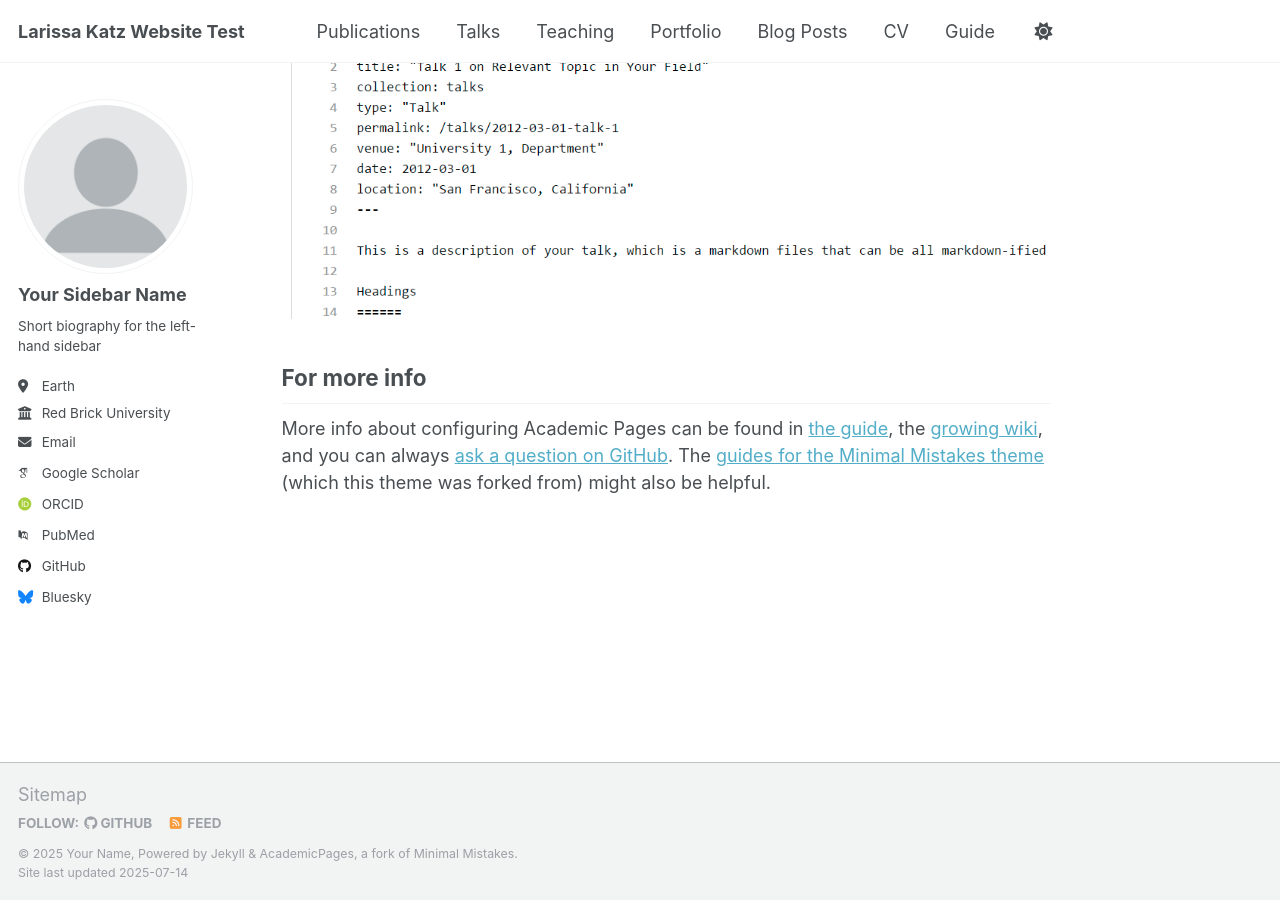
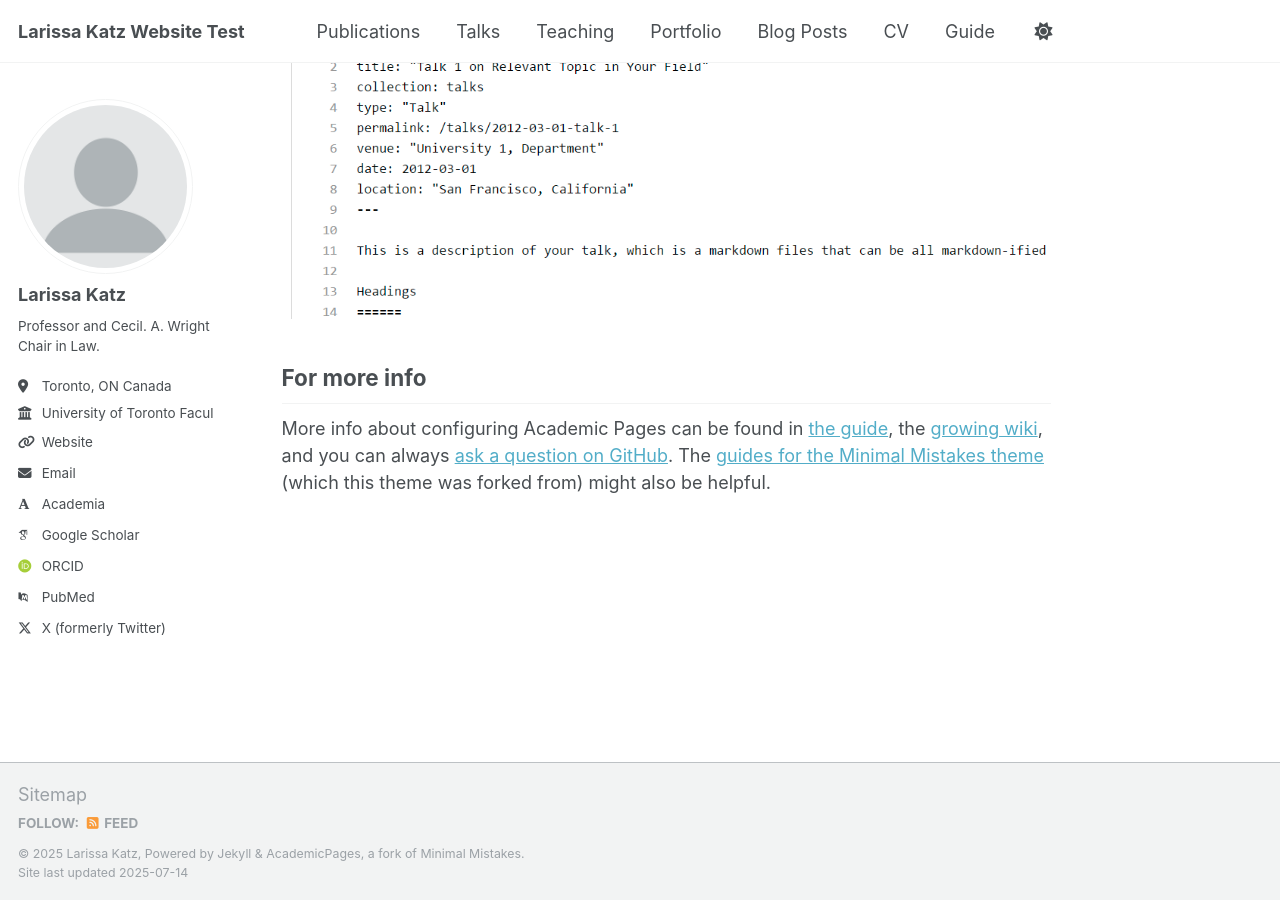
Before and after one commit to TinyMagician/LKWebsiteProject.github.io, a Jekyll site: the page built from _pages/about.md, in a window 1280 px wide and 900 px high, scrolled down 2880 px. Built offline with Jekyll 4.4.1, drawn with Linux system fonts in a browser that asks for light colours; some web fonts are replaced; a script that is not in the unit is left out.

Commit message:
Update site and author information in _config.yml
Replaced placeholder values with Larissa Katz's details, including name, email, bio, university affiliation, and relevant academic and social links. Updated site URL and repository to reflect the correct project location.

```diff
--- a/_config.yml
+++ b/_config.yml
@@ -11,11 +11,11 @@ locale                   : "en-US"
 site_theme               : "default"
 title                    : "Larissa Katz Website Test"
 title_separator          : "-"
-name                     : &name "Your Name"
+name                     : &name "Larissa Katz"
 description              : &description "personal description"
-url                      : https://academicpages.github.io # the base hostname & protocol for your site e.g. "https://[your GitHub username].github.io" or if you already have some other page hosted on Github then use "https://[your GitHub username].github.io/[Your Repo Name]"
+url                      : https://tinymagician.github.io/LKWebsiteProject.github.io # the base hostname & protocol for your site e.g. "https://[your GitHub username].github.io" or if you already have some other page hosted on Github then use "https://[your GitHub username].github.io/[Your Repo Name]"
 baseurl                  : "" # the subpath of your site, e.g. "/blog"
-repository               : "academicpages/academicpages.github.io"
+repository               : "tinymagician.github.io/LKWebsiteProject.github.io"
 
 # Site Author - The following control what appear as part of the author content on the side bar.
 #               If a field is blank the icon and link will not appear, otherwise it will be shown.
@@ -23,36 +23,37 @@ repository               : "academicpages/academicpages.github.io"
 author:
   # Biographic information
   avatar           : "profile.png"
-  name             : "Your Sidebar Name"
+  name             : "Larissa Katz"
   pronouns         : # example: "she/her"
-  bio              : "Short biography for the left-hand sidebar"
-  location         : "Earth"
-  employer         : "Red Brick University"
-  uri              : # URL
-  email            : "none@example.org"
+  bio              : "Professor and Cecil. A. Wright Chair in Law."
+  location         : "Toronto, ON Canada"
+  employer         : "University of Toronto Faculty of Law"
+  uri              : "https://www.law.utoronto.ca/faculty-staff/full-time-faculty/larissa-katz"
+  email            : "larissa.katz@utoronto.ca"
 
   # Academic websites
-  academia         : # URL
+  academia         : "https://utoronto.academia.edu/LarissaKatz"
   arxiv            : # URL - Update with the correct link to your profile
-  googlescholar    : "https://scholar.google.com/citations?user=PS_CX0AAAAAJ"
+  googlescholar    : "https://scholar.google.com/citations?user=VFANNnQAAAAJ&hl=en"
   impactstory      : # URL
   orcid            : "http://orcid.org/yourorcidurl"
   semantic         : # URL
   pubmed           : "https://www.ncbi.nlm.nih.gov/pubmed/?term=john+snow"
   researchgate     : # URL
   scopus           : # URL
+  SSRN             : "https://papers.ssrn.com/sol3/cf_dev/AbsByAuth.cfm?per_id=466216"
 
   # Repositories and software development
   bitbucket        : # Username - Update with your username on the site
   codepen          : # Username
   dribbble         : # Username
-  github           : "academicpages"
+  github           : # Username
   kaggle           : # Username
   stackoverflow    : # User number or user number and name (i.e., use "1" or "1/jeff-atwood")
 
   # Social media
   artstation       : # Username
-  bluesky          : "bsky.app" # Replace this with you Bluesky username
+  bluesky          : # Username
   facebook         : # Username
   flickr           : # Username
   foursquare       : # Username
@@ -69,7 +70,7 @@ author:
   steam            : # Username
   telegram         : # URL
   tumblr           : # Username
-  twitter          : # Username for X / Twitter
+  twitter          : "@KatzLarissa"
   vine             : # Username
   weibo            : # Username
   wikipedia        : # Username
```
